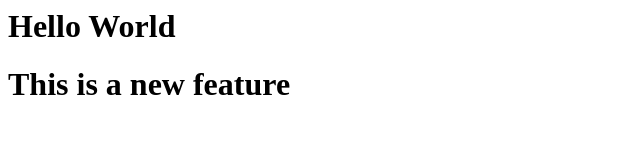
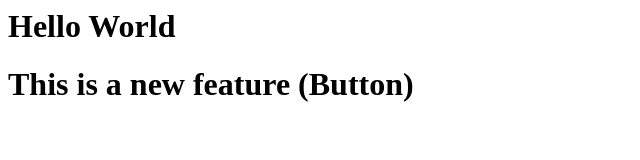
Before and after one commit to taUfiqPatel67/localRepo, a plain HTML site: page index.html in a window 1280 px wide. Shown: the whole page, without its empty margins (0-640 px from the left). Drawn offline with Linux system fonts and the light colour scheme.

Commit message:
Add button

```diff
--- a/index.html
+++ b/index.html
@@ -1,2 +1,2 @@
 <h1>Hello World</h1>
-<h1>This is a new feature</h1>
+<h1>This is a new feature (Button)</h1>
```
